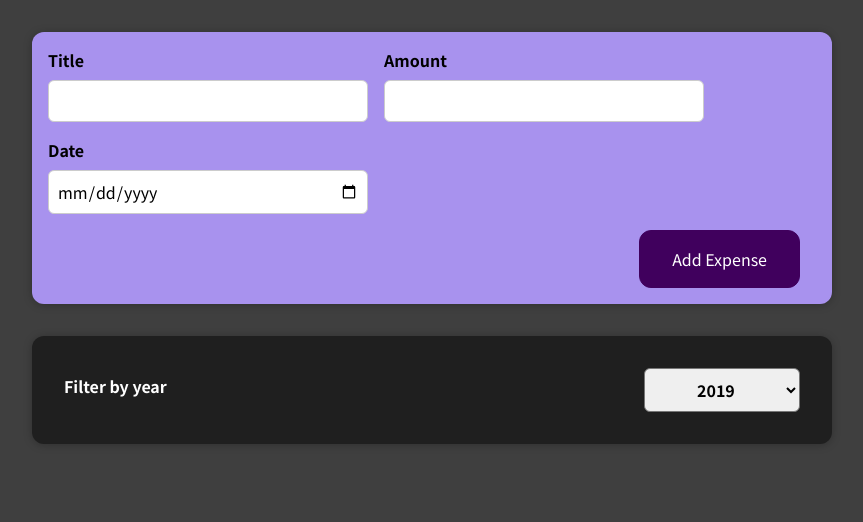
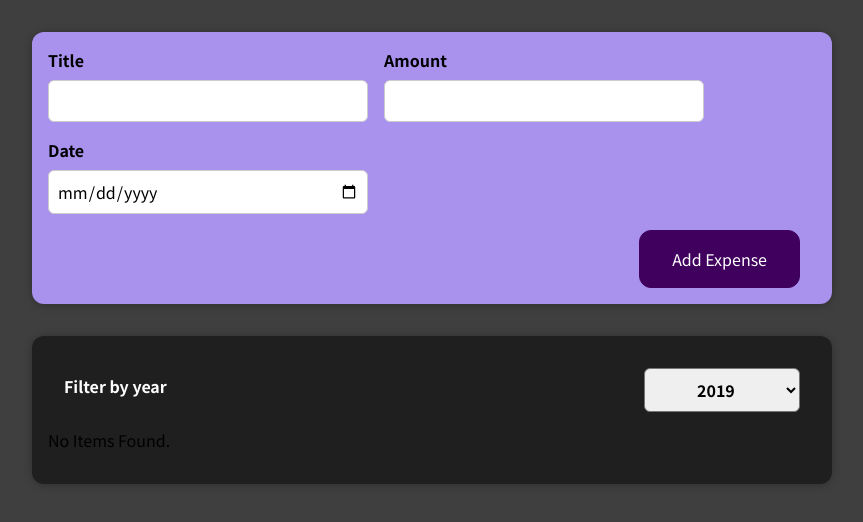
Before and after one commit to hira-iqbal/react_complete_guide, a React (Create React App) app: page / in a window 1280 px wide. Shown: the top 522 px of the page, without its empty margins (208-1071 px from the left). Built offline with nearby package versions, Linux system fonts and the light colour scheme.

Commit message:
Adding conditional return

```diff
--- a/src/components/expenses/Expenses.js
+++ b/src/components/expenses/Expenses.js
@@ -7,8 +7,6 @@ const Expenses = (props)=>{
   const [filteredYear, setFilteredYear] = useState('2019');
 
   const YearChangeHandler = (selectedYear) => {
-    console.log("expenses.js");
-
     setFilteredYear(selectedYear);
   };
 
@@ -16,18 +14,23 @@ const Expenses = (props)=>{
     return expense.date.getFullYear().toString() === filteredYear;
   });
 
+  let ExpenseContent = <p>No Items Found.</p>;
+  if (filteredExpenses.length > 0 ){
+    ExpenseContent = filteredExpenses.map((expense )=>
+      (<ExpenseItem
+        key={expense.id}
+        title={expense.title}
+        amount={expense.amount}
+        date={expense.date} />
+      )
+    );
+  }
+
   return (
     <div>
       <Card className="expenses">
         <ExpenseFilter selected={filteredYear} onYearChange={YearChangeHandler} />
-        {filteredExpenses.map((expense )=>
-          (<ExpenseItem
-            key={expense.id}
-            title={expense.title}
-            amount={expense.amount}
-            date={expense.date} />
-          )
-        )}
+        {ExpenseContent}
       </Card>
     </div>
   );
```
